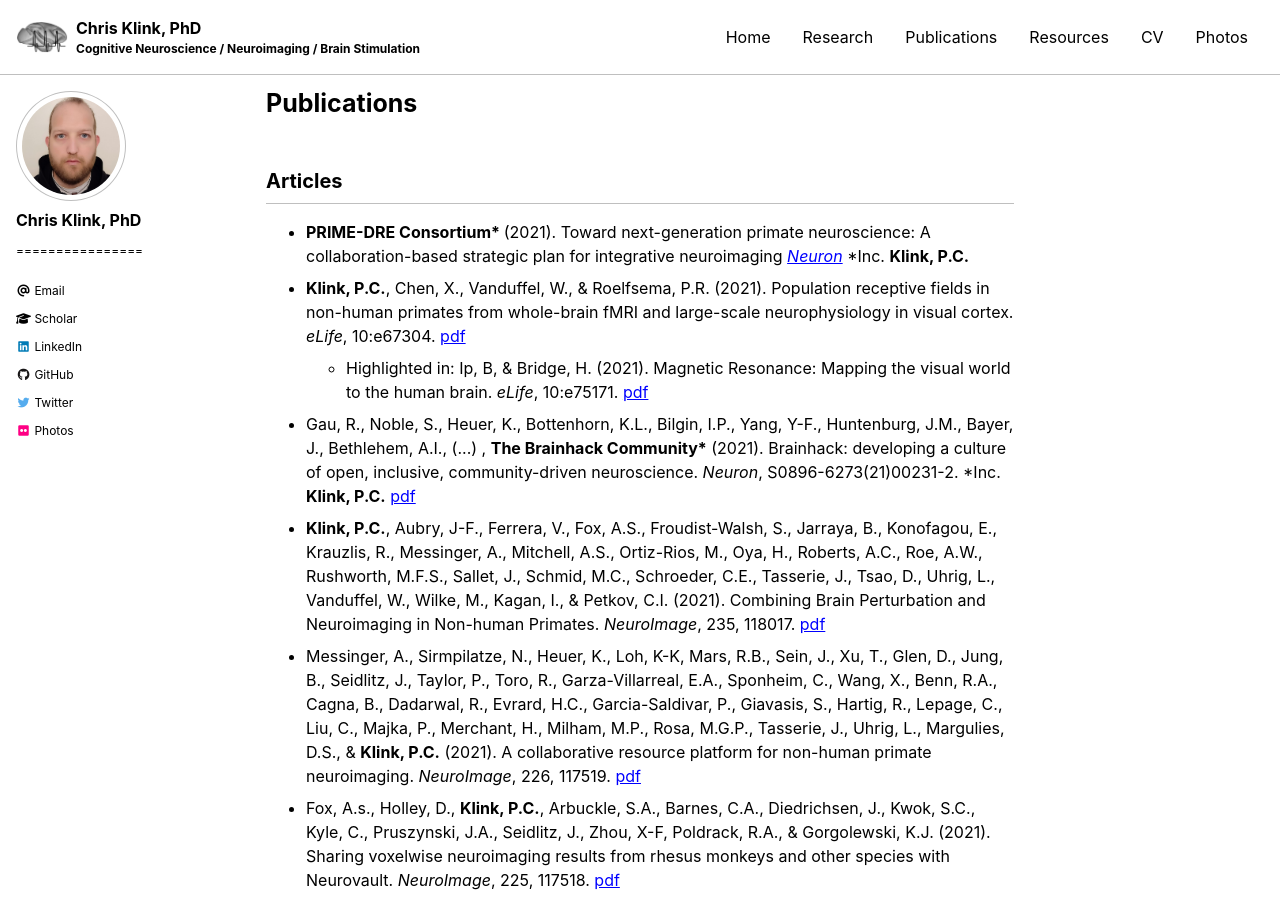
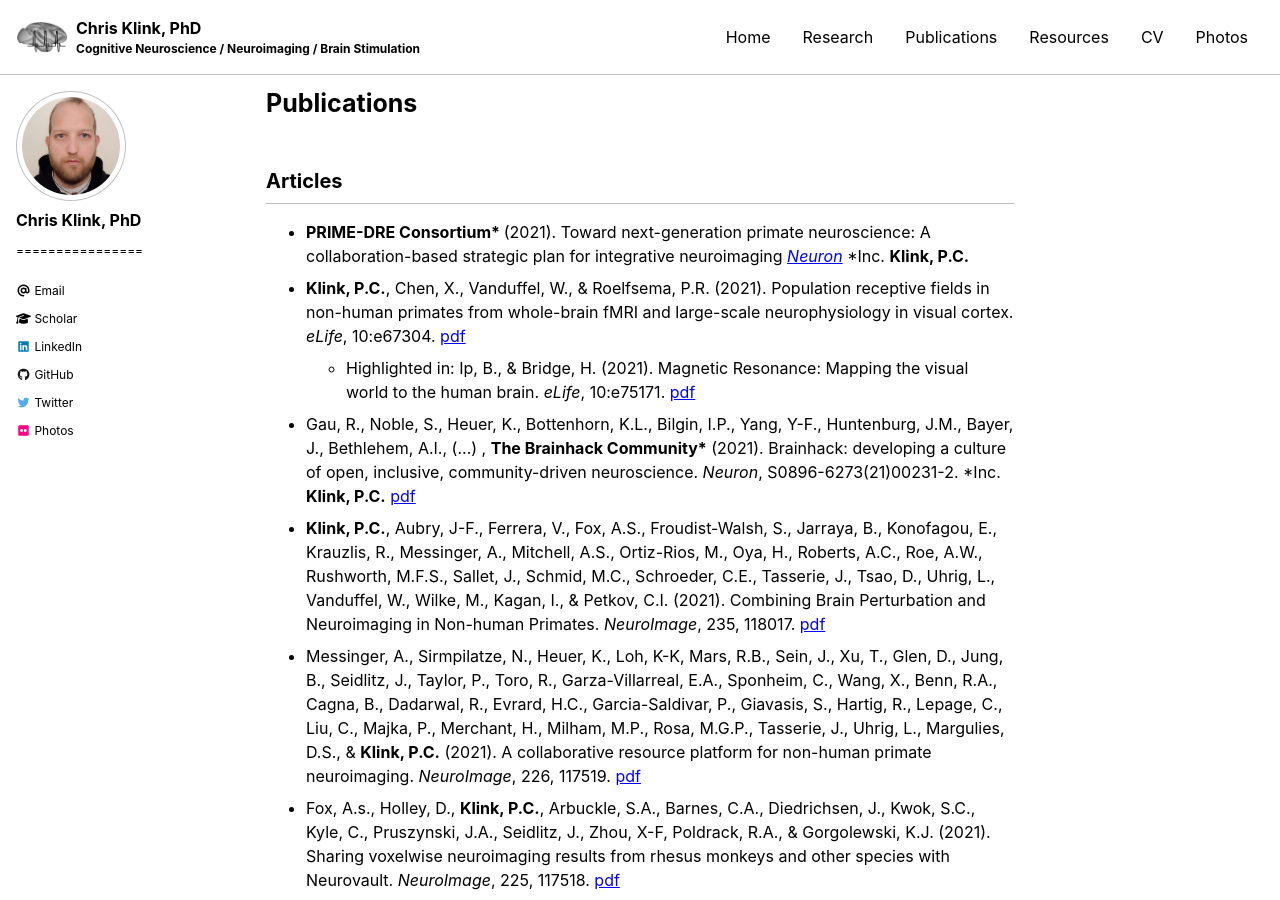
Before and after one commit to pcklink/pcklink.github.io, a Jekyll site: the page built from publications.md, in a window 1280 px wide and 900 px high. Built offline with Jekyll 4.4.1, drawn with Linux system fonts in a browser that asks for light colours; cached includes are drawn as plain includes; nearby versions of some CDN libraries.

```diff
--- a/publications.md
+++ b/publications.md
@@ -11,7 +11,7 @@ author_profile: true
     </li>
   <li><b>Klink, P.C.</b>, Chen, X., Vanduffel, W., & Roelfsema, P.R. (2021). Population receptive fields in non-human primates from whole-brain fMRI and large-scale neurophysiology in visual cortex. <i>eLife</i>, 10:e67304. <a href="https://doi.org/10.7554/eLife.67304">pdf</a>
     </li>
-  <ul><li>Highlighted in: Ip, B, & Bridge, H. (2021). Magnetic Resonance: Mapping the visual world to the human brain. <i>eLife</i>, 10:e75171. <a href="https://doi.org/10.7554/eLife.75171">pdf</a>
+  <ul><li>Highlighted in: Ip, B., & Bridge, H. (2021). Magnetic Resonance: Mapping the visual world to the human brain. <i>eLife</i>, 10:e75171. <a href="https://doi.org/10.7554/eLife.75171">pdf</a>
     </li></ul>
   <li>Gau, R., Noble, S., Heuer, K., Bottenhorn, K.L., Bilgin, I.P., Yang, Y-F., Huntenburg, J.M., Bayer, J., Bethlehem, A.I., (...) , <b>The Brainhack Community*</b> (2021). Brainhack: developing a culture of open, inclusive, community-driven neuroscience. <i>Neuron</i>, S0896-6273(21)00231-2. *Inc. <b>Klink, P.C.</b>  <a href="https://www.cell.com/action/showPdf?pii=S0896-6273%2821%2900231-2">pdf</a>
     </li>
```
